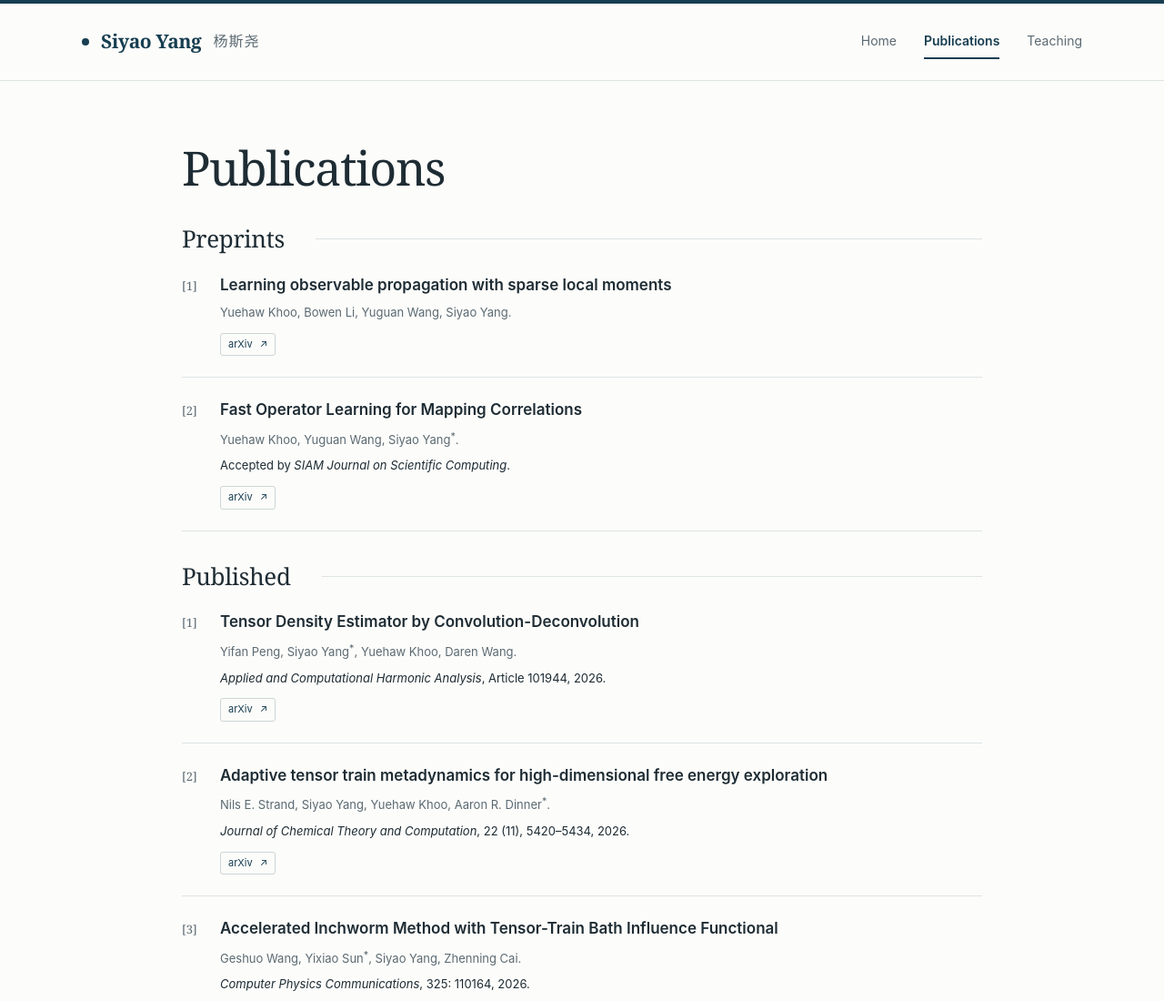
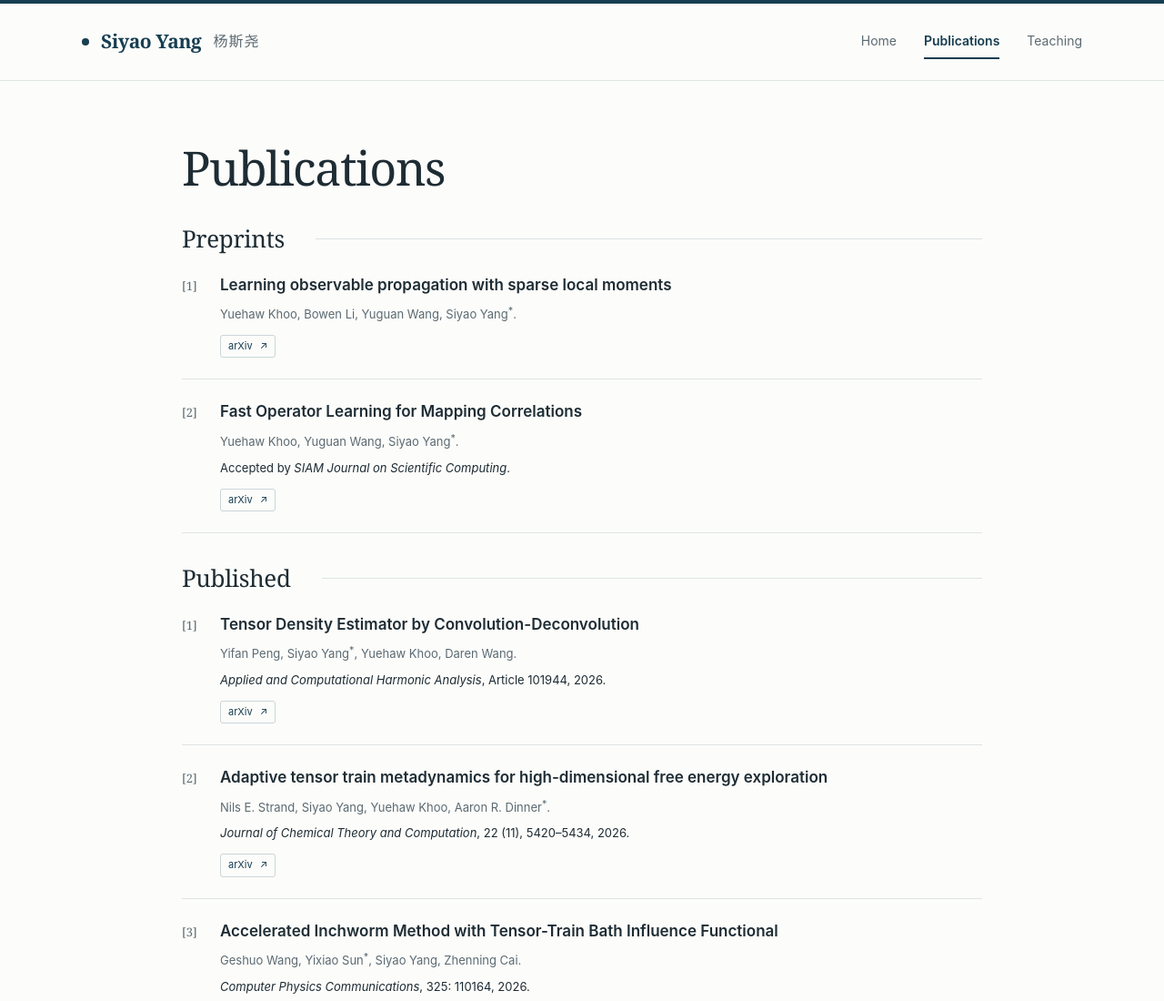
Before and after one commit to YangSiyao/YangSiyao.github.io, a plain HTML site: page publications.html in a window 1280 px wide. Shown: the top 1100 px of the page at 91% size. Drawn offline with Linux system fonts and the light colour scheme.

Commit message:
Mark corresponding author on new preprint

```diff
--- a/publications.html
+++ b/publications.html
@@ -29,7 +29,7 @@
 <section class="section publication-section" data-publication-section="preprint" id="preprint"><div class="section-heading"><h2>Preprints</h2><span class="section-count"></span><span class="section-line" aria-hidden="true"></span></div><ol class="publication-list"><li class="publication" data-kind="preprint" id="preprint-2">
   <span class="publication-number">[1]</span>
   <article><h3><a href="https://arxiv.org/abs/2611.18448">Learning observable propagation with sparse local moments</a></h3>
-  <p class="publication-authors">Yuehaw Khoo, Bowen Li, Yuguan Wang, Siyao Yang.</p>
+  <p class="publication-authors">Yuehaw Khoo, Bowen Li, Yuguan Wang, Siyao Yang<sup aria-label="corresponding author">*</sup>.</p>
   <div class="paper-links"><a class="paper-link" href="https://arxiv.org/abs/2611.18448">arXiv <span aria-hidden="true">↗</span></a></div></article>
 </li>
 <li class="publication" data-kind="preprint" id="preprint-1">
```
